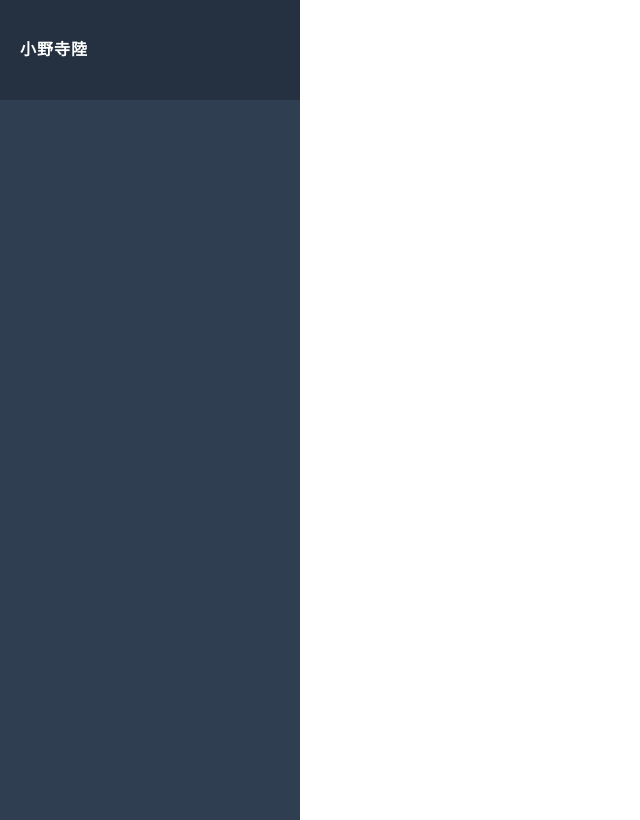
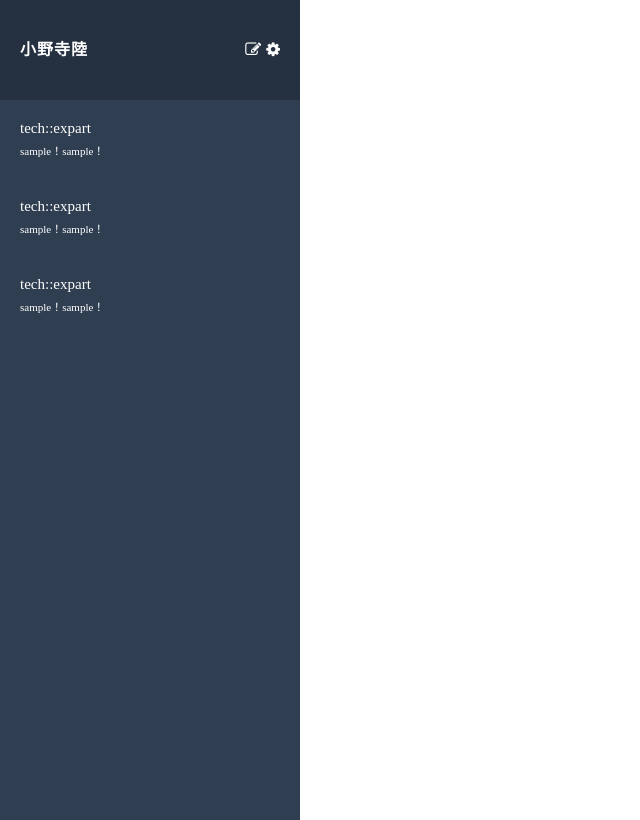
Before and after one commit to Riku-O/chat-space, a Rails app: page / in a window 1280 px wide. Shown: the whole page, without its empty margins (0-640 px from the left). Run offline with Rails 7, Linux system fonts and the light colour scheme; style sheets or scripts are compiled from the project's sources; some libraries are stand-ins or nearby versions.

Commit message:
to complete side_bar

```diff
--- a/app/assets/stylesheets/_font_size.scss
+++ b/app/assets/stylesheets/_font_size.scss
@@ -1 +1,3 @@
 $side_header_font: 16px;
+$side_group_name: 15px;
+$side_latest_message: 11px;
--- /dev/null
+++ b/app/assets/stylesheets/_messages.scss
@@ -0,0 +1,3 @@
+.wrapper {
+  @include flexbox;
+}
--- /dev/null
+++ b/app/assets/stylesheets/_vendor_prefix.scss
@@ -0,0 +1,11 @@
+$prefixes: -webkit-,
+-moz-,
+-ms-,
+-o-,
+'';
+
+@mixin flexbox {
+  @each $prefix in $prefixes {
+    display: #{$prefix}flex;
+  }
+}
--- a/app/assets/stylesheets/application.scss
+++ b/app/assets/stylesheets/application.scss
@@ -1,4 +1,7 @@
 @import "./reset";
 @import "colors";
 @import "font_size";
+@import "font-awesome";
+@import "vendor_prefix";
 @import "side_bar";
+@import "messages";
--- a/app/assets/stylesheets/side_bar.scss
+++ b/app/assets/stylesheets/side_bar.scss
@@ -1,11 +1,15 @@
 .side-bar {
   width: 300px;
   color: $white;
+  box-sizing: border-box;
 
   &__header {
     background-color: $side_blue_header;
+    align-items: center;
     height: 100px;
     padding: 0 20px;
+    display: flex;
+    justify-content: space-between;
 
     &__name {
       font-weight: bold;
@@ -13,11 +17,37 @@
       letter-spacing: 1px;
       line-height: 100px;
     }
+
+    &__icon {
+      display: flex;
+
+      li {
+        display: inline-block;
+        margin-left: 5px;
+      }
+
+      .icon {
+        color: $white;
+      }
+    }
   }
 
   &__groups {
     background-color: $side_blue_groups;
     height: calc(100vh - 100px);
     padding: 20px 20px 0 20px;
+
+    &__group {
+      margin-bottom: 40px;
+
+      .group-name {
+        margin-bottom: 5px;
+        font-size: $side_group_name;
+      }
+
+      .latest-message {
+        font-size: $side_latest_message;
+      }
+    }
   }
 }
--- a/app/views/messages/index.html.haml
+++ b/app/views/messages/index.html.haml
@@ -1 +1,2 @@
-= render partial: "partials/side_bar"
+.wrapper
+  = render partial: "partials/side_bar"
--- a/app/views/partials/_side_bar.haml
+++ b/app/views/partials/_side_bar.haml
@@ -2,5 +2,26 @@
   .side-bar__header
     %h3.side-bar__header__name
       小野寺陸
-
+    %ul.side-bar__header__icon
+      %li.side-bar__header__icon__new-group
+      = link_to do
+        = fa_icon 'pencil-square-o', class: 'icon'
+      %li.side-bar__header__icon__edit-user
+      = link_to do
+        = fa_icon 'cog', class: 'icon'
   .side-bar__groups
+    .side-bar__groups__group
+      .group-name
+        tech::expart
+      .latest-message
+        sample！sample！
+    .side-bar__groups__group
+      .group-name
+        tech::expart
+      .latest-message
+        sample！sample！
+    .side-bar__groups__group
+      .group-name
+        tech::expart
+      .latest-message
+        sample！sample！
```
